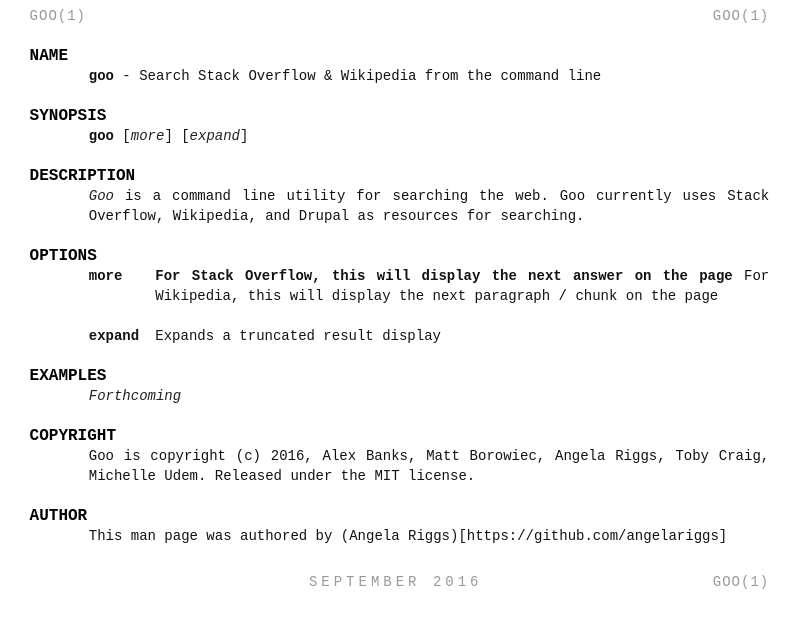
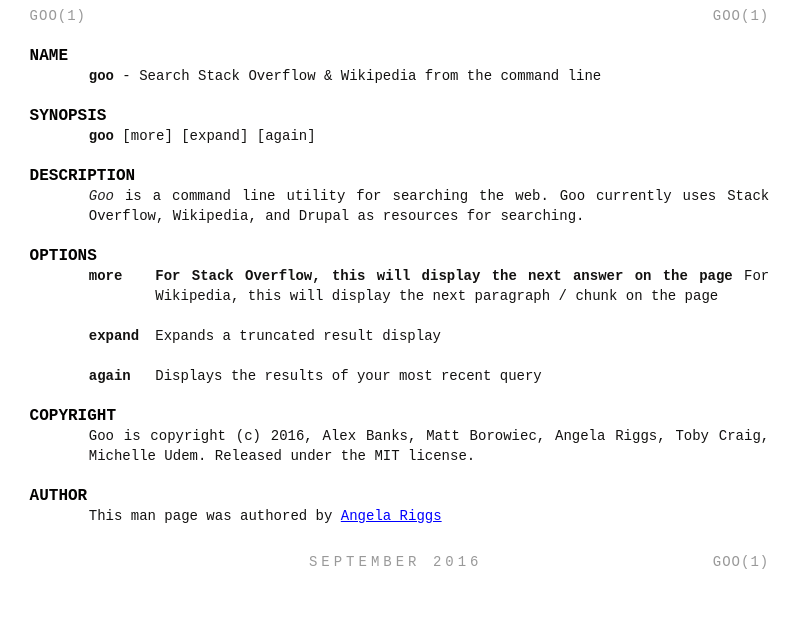
Before and after one commit to angelariggs/goo, a website: page manual/goo.1.html in a window 1280 px wide. Shown: the whole page, without its empty margins (0-802 px from the left). Drawn offline with Linux system fonts and the light colour scheme.

Commit message:
Cleaned up the man page

```diff
--- a/manual/goo.1.html
+++ b/manual/goo.1.html
@@ -57,7 +57,6 @@
     <a href="#SYNOPSIS">SYNOPSIS</a>
     <a href="#DESCRIPTION">DESCRIPTION</a>
     <a href="#OPTIONS">OPTIONS</a>
-    <a href="#EXAMPLES">EXAMPLES</a>
     <a href="#COPYRIGHT">COPYRIGHT</a>
     <a href="#AUTHOR">AUTHOR</a>
   </div>
@@ -75,7 +74,7 @@
 
 <h2 id="SYNOPSIS">SYNOPSIS</h2>
 
-<p><code>goo</code> [<var>more</var>] [<var>expand</var>]</p>
+<p><code>goo</code> [more] [expand] [again]</p>
 
 <h2 id="DESCRIPTION">DESCRIPTION</h2>
 
@@ -87,12 +86,9 @@
 <dt class="flush"><code>more</code></dt><dd><p><strong> For Stack Overflow, this will display the next answer on the page
 </strong> For Wikipedia, this will display the next paragraph / chunk on the page</p></dd>
 <dt class="flush"><code>expand</code></dt><dd><p>Expands a truncated result display</p></dd>
+<dt class="flush"><code>again</code></dt><dd><p>Displays the results of your most recent query</p></dd>
 </dl>
 
-
-<h2 id="EXAMPLES">EXAMPLES</h2>
-
-<p><em>Forthcoming</em></p>
 
 <h2 id="COPYRIGHT">COPYRIGHT</h2>
 
@@ -100,7 +96,7 @@
 
 <h2 id="AUTHOR">AUTHOR</h2>
 
-<p>This man page was authored by (Angela Riggs)[https://github.com/angelariggs]</p>
+<p>This man page was authored by <a href="https://github.com/angelariggs">Angela Riggs</a></p>
 
 
   <ol class='man-decor man-foot man foot'>
```
Also changed, not shown: 2 other files.
